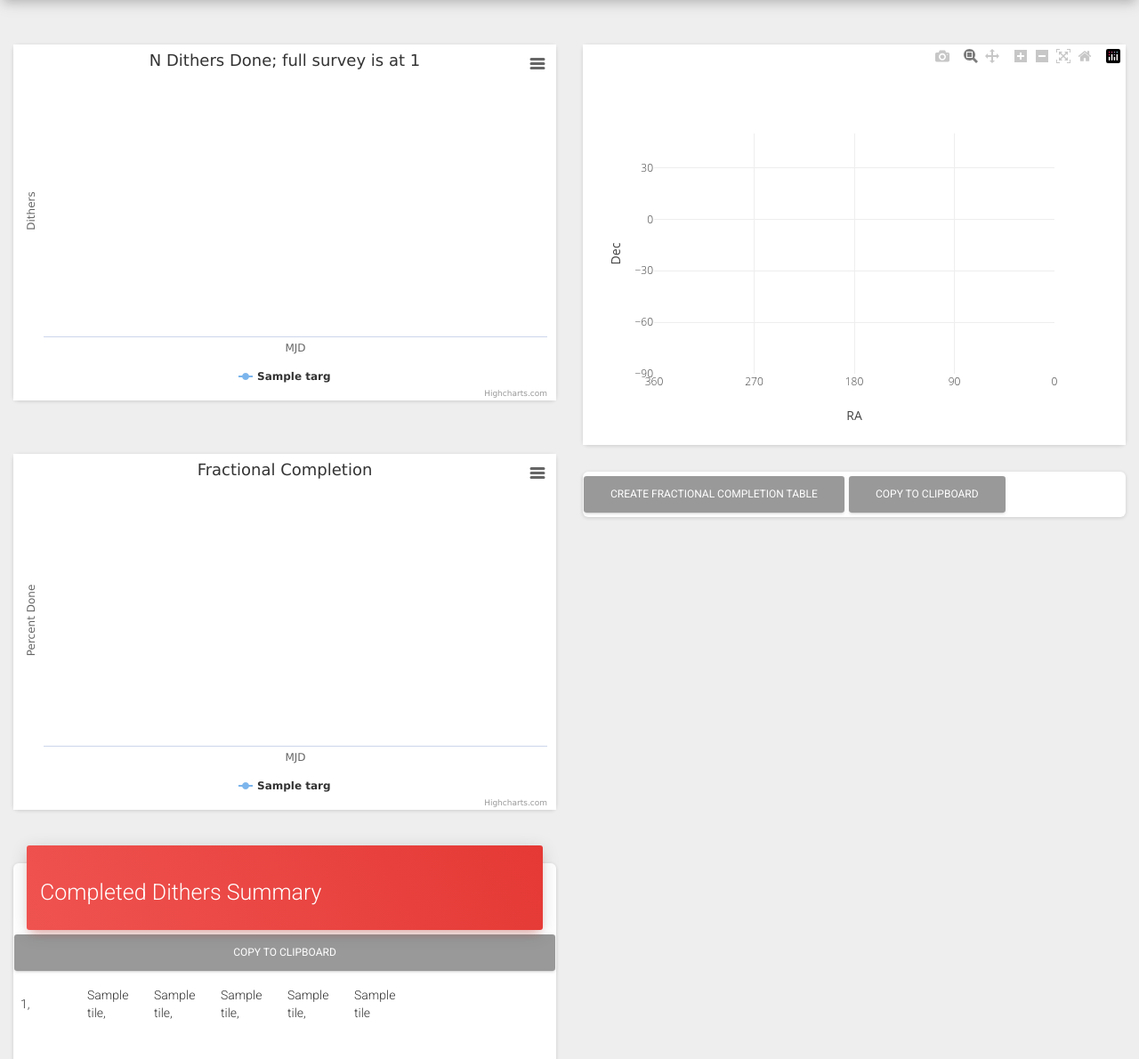
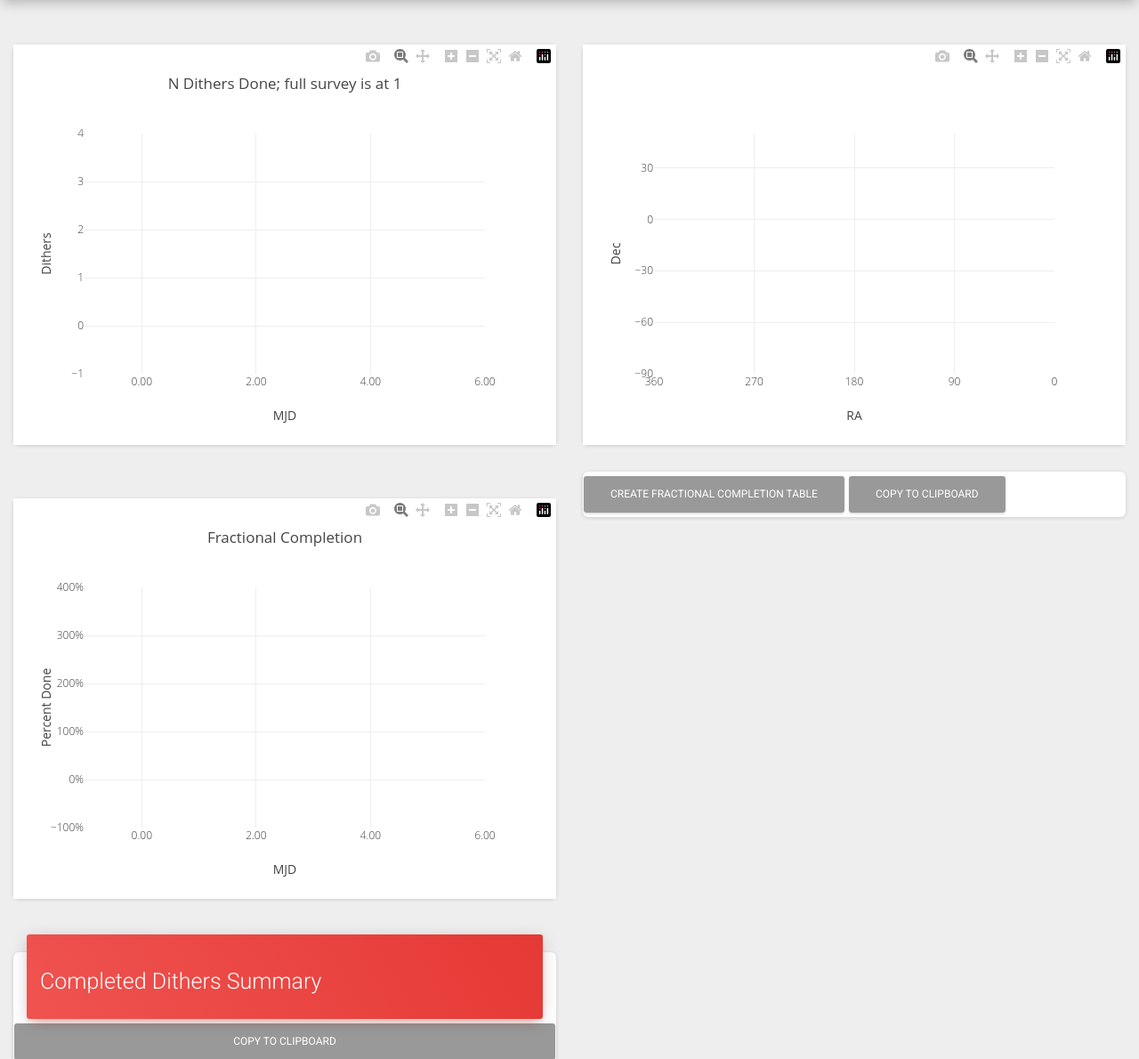
Before and after one commit to sdss/viki, a Python web app: template python/viki/templates/progress.html in a window 1280 px wide. Shown: the part 80-1270 px from the top of the page at 89% size. Run offline with Jinja, Linux system fonts and the light colour scheme; the template is opened without the code that fills it: most values are stand-ins (such as "Sample title", 1, 10 or a date in 2020); some libraries are stand-ins or nearby versions.

Commit message:
highcharts -> plotly

```diff
--- a/python/viki/controllers/progress.py
+++ b/python/viki/controllers/progress.py
@@ -113,10 +113,9 @@ async def progress():
 
     for k, v in targ_mjds.items():
         mjds = np.array(v)
-        counts = [[m, len(np.where(mjds < m)[0])] for m in x_axis]
-        cumulative[k] = counts
+        cumulative[k] = [len(np.where(mjds < m)[0]) for m in x_axis]
         planned = targ_counts[k]
-        frac = [[m, len(np.where(mjds < m)[0])/planned] for m in x_axis]
+        frac = [len(np.where(mjds < m)[0])/planned for m in x_axis]
         fractional[k] = frac
 
         # print(f"{k}, {len(mjds)}, {planned}")
@@ -130,6 +129,7 @@ async def progress():
     fractional["Full Survey"] = frac
 
     templateDict.update({
+        "mjds": [m for m in x_axis],
         "cumulative": cumulative,
         "fractional": fractional,
         "targ_coords": targ_coords,
--- a/python/viki/templates/progress.html
+++ b/python/viki/templates/progress.html
@@ -69,49 +69,86 @@
 
 <script type="text/javascript">
 
-    Highcharts.chart("dithers", {
-    chart: { zoomType: 'x' },
-    title: {text: "N Dithers Done; full survey is at {{full_survey_count}}"},
-    xAxis: { title: { text: 'MJD' } },
-    yAxis: [{ title: { text: 'Dithers' },
-                    plotLines: [{ value: 0, width: 1, color: '#bf371f' }]}],
-    tooltip: { crosshairs: true, shared: true },
-    series: [
+var data = [
     {% for targ in cumulative %}
     {
       name: '{{targ}}',
-      data: {{cumulative[targ] | tojson}},
-      showInLegend: true,
+      id: '{{targ}}',
+      mode: 'lines+markers',
+      marker: {
+        symbol: 'circle',
+        size: 3
+      },
+      x:{{mjds | tojson}},
+      y:{{cumulative[targ]| tojson}},
+      text: '{{targ}}',
+      showInLegend: true
     },
     {% endfor %}
-    ]
-    });
+    ];
 
-    Highcharts.chart("fractional", {
-    chart: { zoomType: 'x' },
-    title: {text: "Fractional Completion"},
-    xAxis: { title: { text: 'MJD' } },
-    yAxis: [{ title: { text: 'Percent Done' },
-                    plotLines: [{ value: 0, width: 1, color: '#bf371f' }],
-              labels:{
-                  formatter:function(){
-                      return ((this.value)*100).toFixed(1) + ' %';
+    var layout = {
+    title: {text: "N Dithers Done; full survey is at {{full_survey_count}}"},
+    xaxis: {
+      zeroline: false,
+      hoverformat: '.1f',
+      title:{'text': 'MJD'},
+      tickformat: ",.3r"
+     },
+    yaxis: {
+      zeroline: false,
+      hoverformat: '.1f',
+      title:{'text': 'Dithers'}
+     },
+    legend:{
+      itemsizing: 'constant',
+      orientation: 'h',
+      yref: 'paper',
+      y: -0.2
      }
-              },
-           }],
-    tooltip: { crosshairs: true,
-                formatter:function(){
-                      return (this.y*100).toFixed(1) + ' %'; }
-             },
-    series: [
-      {% for targ in fractional %}
+    }
+    Plotly.newPlot('dithers', data, layout);
+
+    var data = [
+    {% for targ in cumulative %}
     {
       name: '{{targ}}',
-      data: {{fractional[targ] | tojson}}
+      id: '{{targ}}',
+      mode: 'lines+markers',
+      marker: {
+        symbol: 'circle',
+        size: 3
+      },
+      x:{{mjds | tojson}},
+      y:{{fractional[targ]| tojson}},
+      text: '{{targ}}',
+      showInLegend: true
     },
     {% endfor %}
-    ]
-    });
+    ];
+
+    var layout = {
+    title: {text: "Fractional Completion"},
+    xaxis: {
+      zeroline: false,
+      hoverformat: '.1f',
+      title:{'text': 'MJD'},
+      tickformat: ",.3r"
+     },
+    yaxis: {
+      zeroline: false,
+      hoverformat: '.1f',
+      title:{'text': 'Percent Done'},
+      tickformat: ".0%"
+     },
+    legend:{
+      itemsizing: 'constant',
+      orientation: 'h',
+      yref: 'paper',
+      y: -0.2
+     }
+    }
+    Plotly.newPlot('fractional', data, layout);
 
     var data = [
     {% for targ in targ_coords %}
@@ -166,7 +203,9 @@
      },
      legend:{
       itemsizing: 'constant',
-      orientation: 'h'
+      orientation: 'h',
+      yref: 'paper',
+      y: -0.2
      }
     }
     Plotly.newPlot('map', data, layout);
```
Lines whose indentation alone changed are shown as unchanged.
